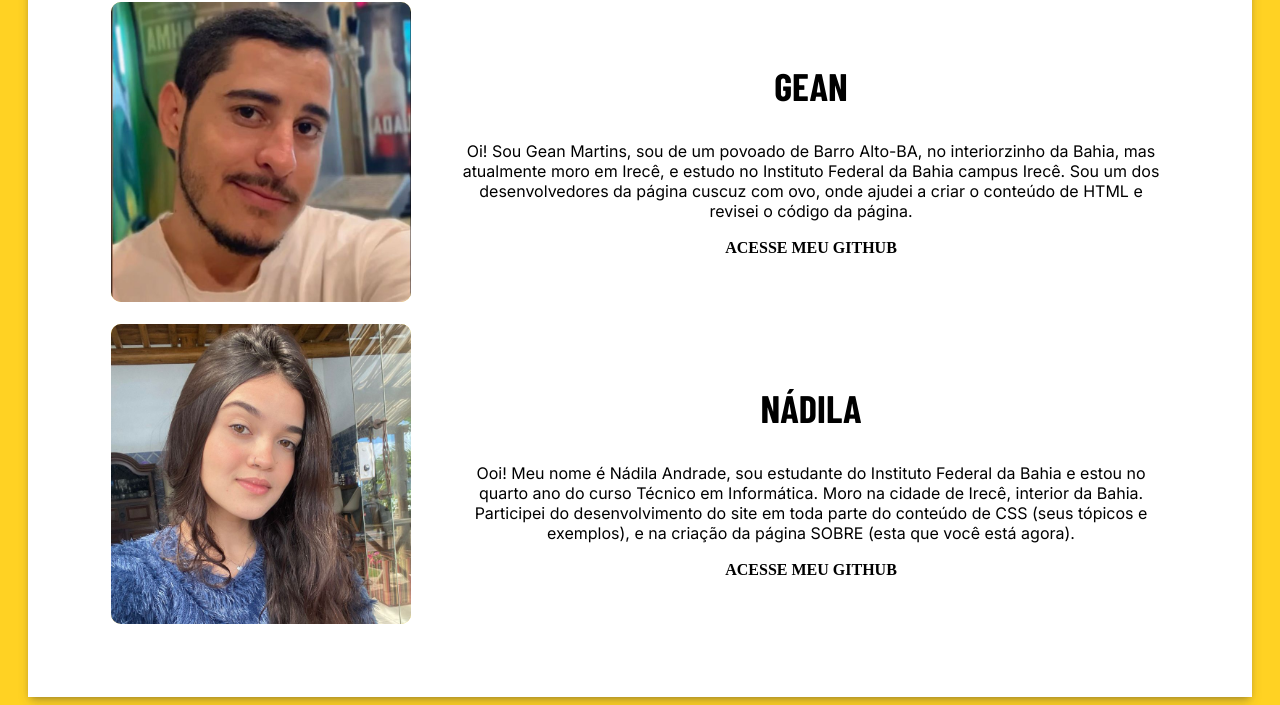
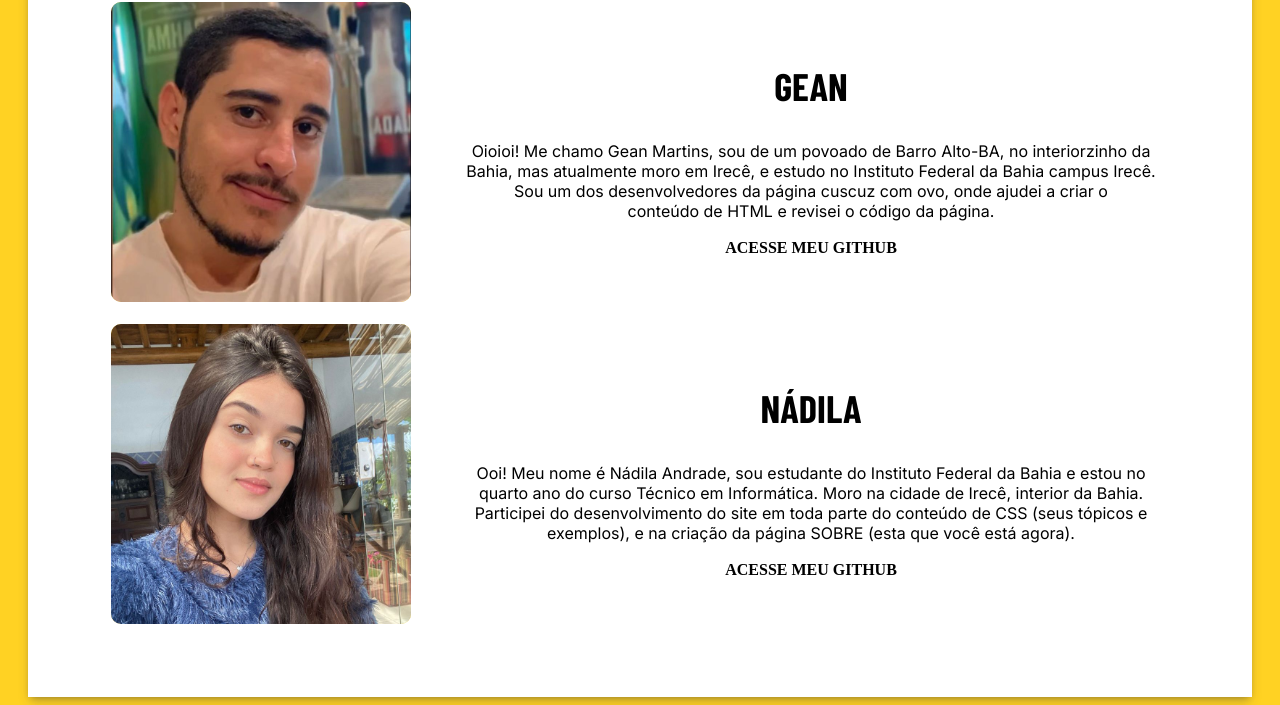
Before and after one commit to cuscuz-com-ovo/cuscuz-com-ovo.github.io, a plain HTML site: page sobre.html in a window 1280 px wide. Shown: the part 1259-1964 px from the top of the page. Drawn offline with nearby package versions, Linux system fonts and the light colour scheme; a web font is replaced by a local one.

Commit message:
New update sobre.html

```diff
--- a/sobre.html
+++ b/sobre.html
@@ -58,7 +58,7 @@
                         <th><img src="images/gean.png.jpg" alt="" class="sobre"></th>
                         <td>
                             <h2>GEAN</h2>
-                            <p>Oi! Sou Gean Martins, sou de um povoado de Barro Alto-BA, no interiorzinho da Bahia, mas atualmente moro em Irecê, e estudo no
+                            <p>Oioioi! Me chamo Gean Martins, sou de um povoado de Barro Alto-BA, no interiorzinho da Bahia, mas atualmente moro em Irecê, e estudo no
                             Instituto Federal da Bahia campus Irecê. Sou um dos desenvolvedores da página cuscuz com ovo, onde ajudei a criar o conteúdo de HTML e revisei o código da página.
                             </p>
                             <p><b><a href="https://github.com/oxegean">ACESSE MEU GITHUB</a></b></p></td>
```
